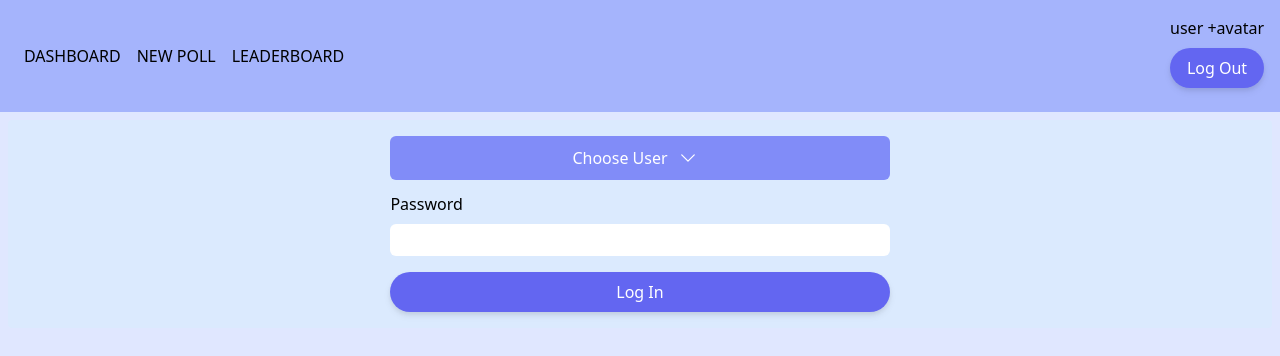
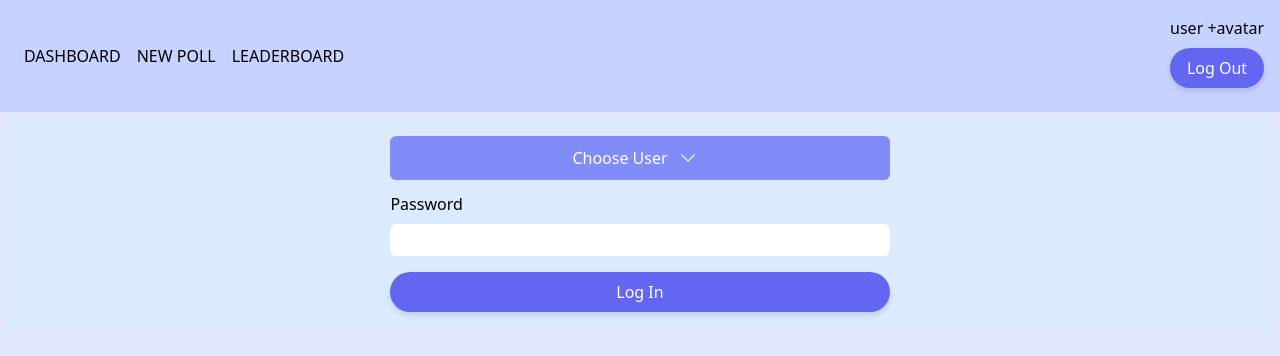
Before and after one commit to ruthtempo/polls-redux, a React (Create React App) app: page / in a window 1280 px wide. Shown: the top 356 px of the page. Built offline with nearby package versions, Linux system fonts and the light colour scheme.

Commit message:
modified styles

```diff
--- a/src/components/Navbar.js
+++ b/src/components/Navbar.js
@@ -3,7 +3,7 @@ import { Button } from "../ui/Button.js";
 
 export const Navbar = () => {
   return (
-    <nav className="w-full bg-indigo-300 p-4 flex justify-between">
+    <nav className="w-full bg-indigo-200 p-4 flex justify-between">
       <div className="flex items-center justify-items-center">
         <Link to="home" className="p-2 uppercase">
           Dashboard
--- a/src/ui/DropdownItem.js
+++ b/src/ui/DropdownItem.js
@@ -1,7 +1,7 @@
 export const DropdownItem = ({ children, onClick }) => {
   return (
     <li
-      className="text-gray-700 px-4 py-2 text-sm cursor-pointer hover:bg-sky-50 capitalize border-dotted"
+      className="text-gray-700 px-4 py-2 text-sm cursor-pointer hover:bg-indigo-50 capitalize border-dotted"
       onClick={onClick}
     >
       {children}
```
